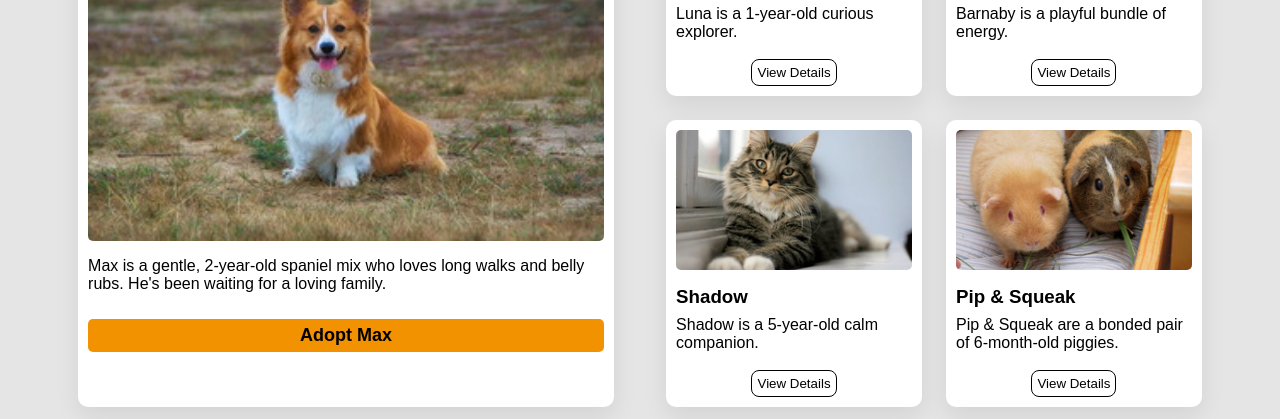
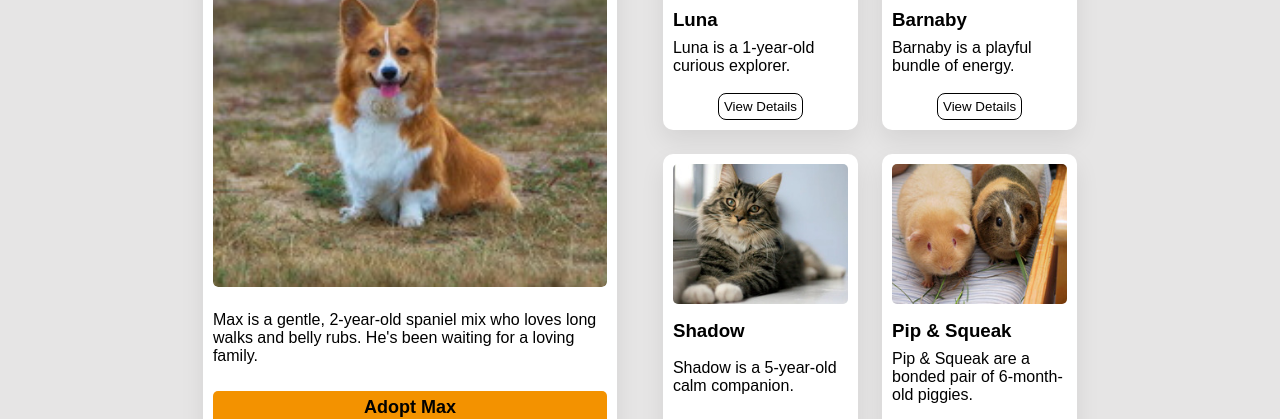
Before and after one commit to Cheuk23983/Paws-Home, a plain HTML site: page index.html in a window 1280 px wide. Shown: the part 300-719 px from the top of the page. Drawn offline with Linux system fonts and the light colour scheme.

Commit message:
Add files via upload

```diff
--- a/style.css
+++ b/style.css
@@ -84,7 +84,7 @@
 
 .nav-link a:hover {
     background-color: #f39200;
-    padding: 10px;
+    padding: 5px;
     border-radius: 10px;
 }
 
@@ -230,7 +230,7 @@
 }
 
 footer a:hover {
-    color: lightgray;
+    color: #f39200;
 }
 
 footer details {
@@ -269,6 +269,13 @@
         display: none;
     }
 
+    .nav-link a:hover {
+    background-color: #f39200;
+    padding: 10px;
+    border-radius: 10px;
+}
+
+
     .container {
         display: grid;
         grid-template-columns: 1fr 1fr;
@@ -280,6 +287,8 @@
     .featured-card {
         align-self: flex-start;
         width: 100%;
+        height: 70vh;
+
     }
 
     .pets-cards {
@@ -336,8 +345,45 @@
     }
 }
 
-@media (min-width: 1280px) {
+@media (min-width: 1220px) {
     .featured-card {
         align-self: normal;
     }
 }
+
+/* Wide screen view styles (1280px and up) */
+@media (min-width: 1280px) {
+    .container {
+        max-width: 70%;
+        margin: 50px auto;
+        align-items: stretch;
+    }
+
+    .featured-card {
+        height: 100%;
+        display: flex;
+        flex-direction: column;
+        justify-content: space-between;
+        padding: 20px;
+    }
+
+    .featured-card .img-container {
+        width: 100%;
+        height: auto;
+        flex-grow: 1;
+        max-height: 320px;
+        overflow: hidden;
+        border-radius: 5px;
+        margin-bottom: 0.5rem;
+    }
+
+    .featured-card .img-container img {
+        width: 100%;
+        height: 100%;
+        object-fit: cover;
+    }
+
+    footer {
+        max-width: 69%;
+    }
+}
```
Also changed, not shown: max.jpg (added).
